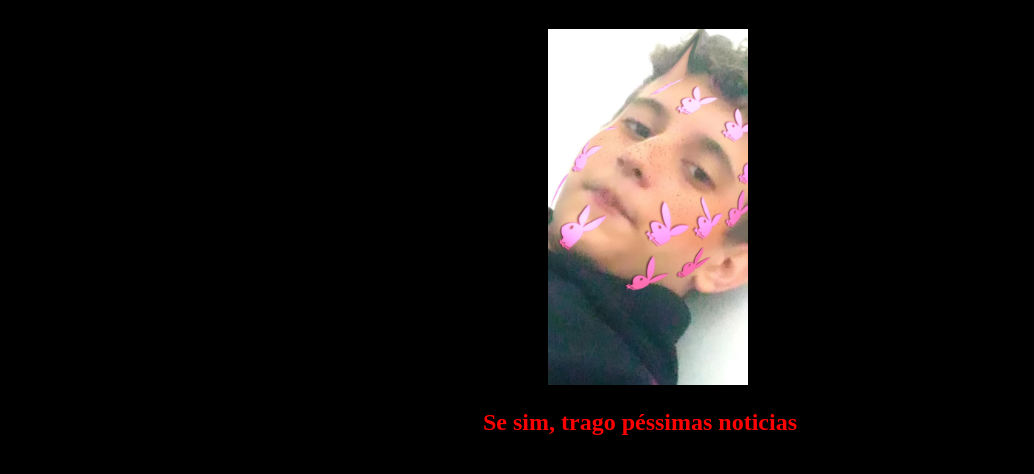
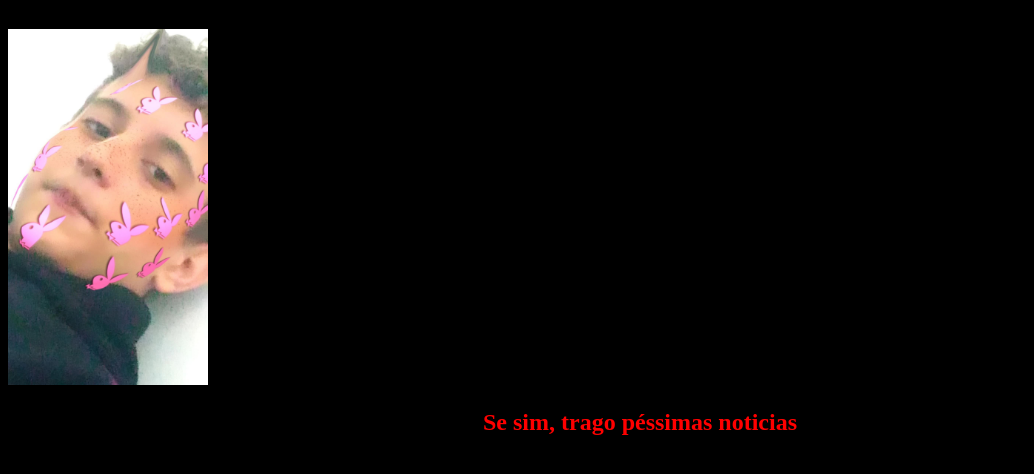
Before and after one commit to Jonildos/site-test, a plain HTML site: page index.html in a window 1280 px wide. Shown: the part 90-564 px from the top of the page, without its empty margins (0-1034 px from the left). Drawn offline with Linux system fonts and the light colour scheme.

Commit message:
Update style.css

```diff
--- a/style.css
+++ b/style.css
@@ -10,7 +10,7 @@ h1 {
 }
 
 img {
-    margin-left: 540px;
+    margin-left: 3m;
     width: 200px;
 }
 
```
